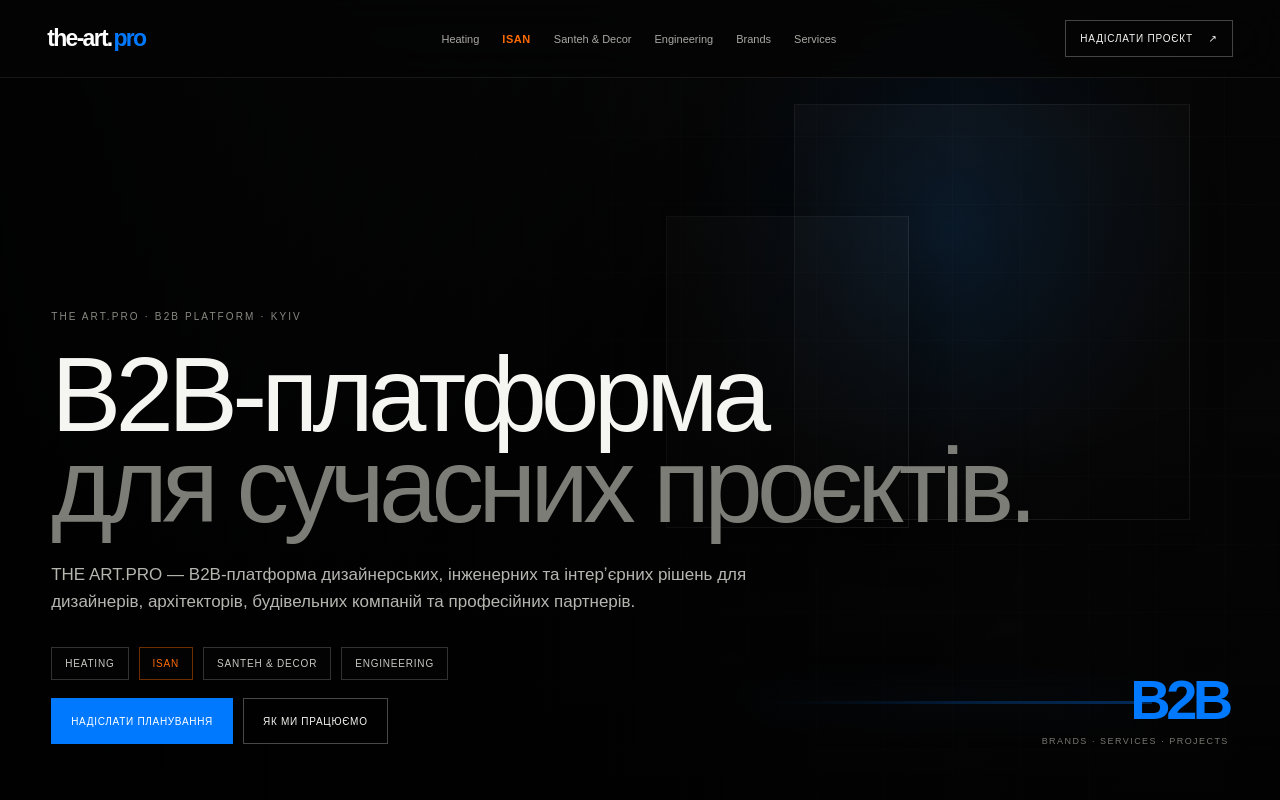
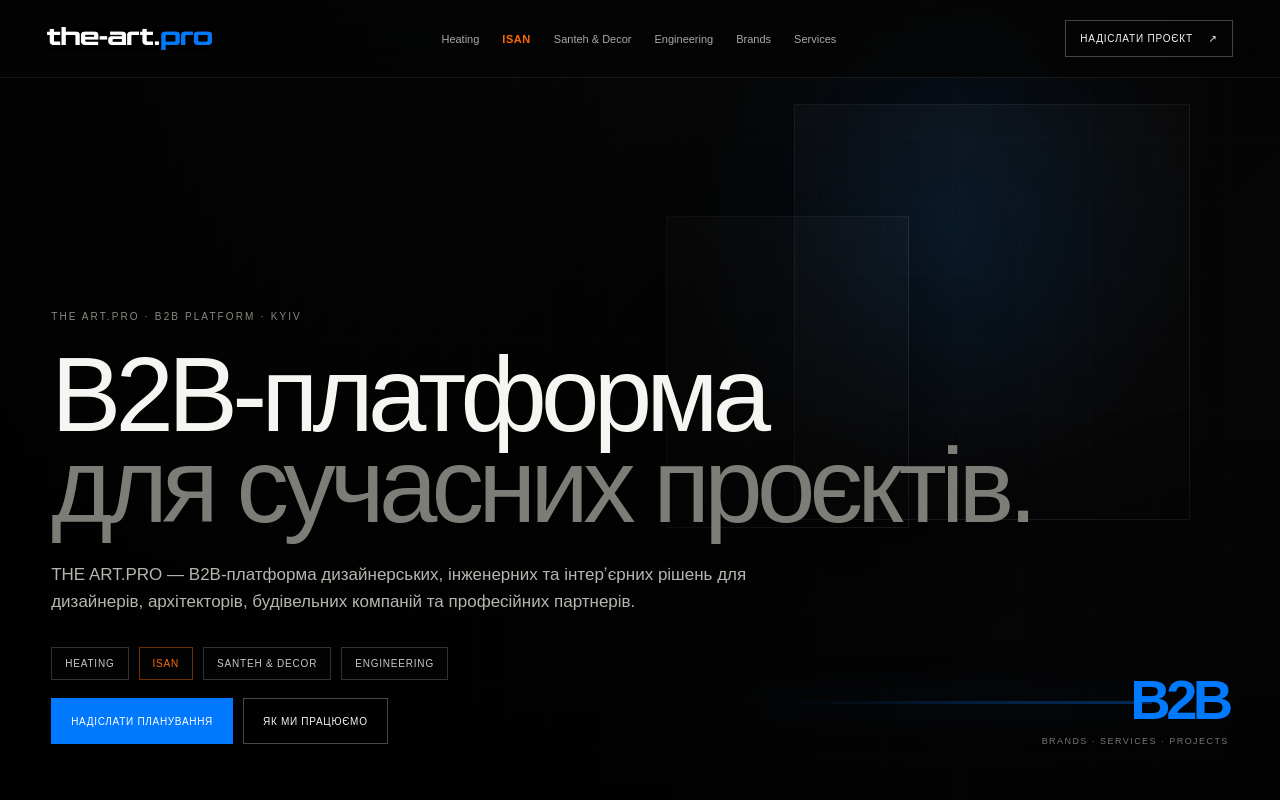
Before and after one commit to oleksandrsam-sys/the-art.pro, a Next.js app: page / in a window 1280 px wide. Shown: the top 800 px of the page. Built offline with nearby package versions, Linux system fonts and the light colour scheme.

Commit message:
Use approved THE ART.PRO logo asset

```diff
--- a/app/page.tsx
+++ b/app/page.tsx
@@ -60,12 +60,8 @@
   },
 ]
 
-function Logo() {
-  return (
-    <span className="wordmark" aria-label="the-art.pro">
-      <span>the-art.</span><b>pro</b>
-    </span>
-  )
+function Logo({width = 165}: {width?: number}) {
+  return <img src="/the-art-pro-logo.svg" alt="the-art.pro" width={width} style={{height: 'auto', display: 'block'}} />
 }
 
 export default function Home() {
@@ -233,7 +229,7 @@
       </section>
 
       <footer className="footer">
-        <div className="footerBrand"><Logo /><p>B2B platform for design, engineering & interior solutions.</p></div>
+        <div className="footerBrand"><Logo width={260} /><p>B2B platform for design, engineering & interior solutions.</p></div>
         <div className="footerDirections"><span>Heating</span><a className="isanFooter" href="/isan">ISAN</a><span>Santeh & Decor</span><span>Engineering</span></div>
         <div className="footerBottom"><span>© 2026 THE ART.PRO · KYIV</span><a href="/studio">CMS / STUDIO</a><a href="#top">UP ↑</a></div>
       </footer>
```
